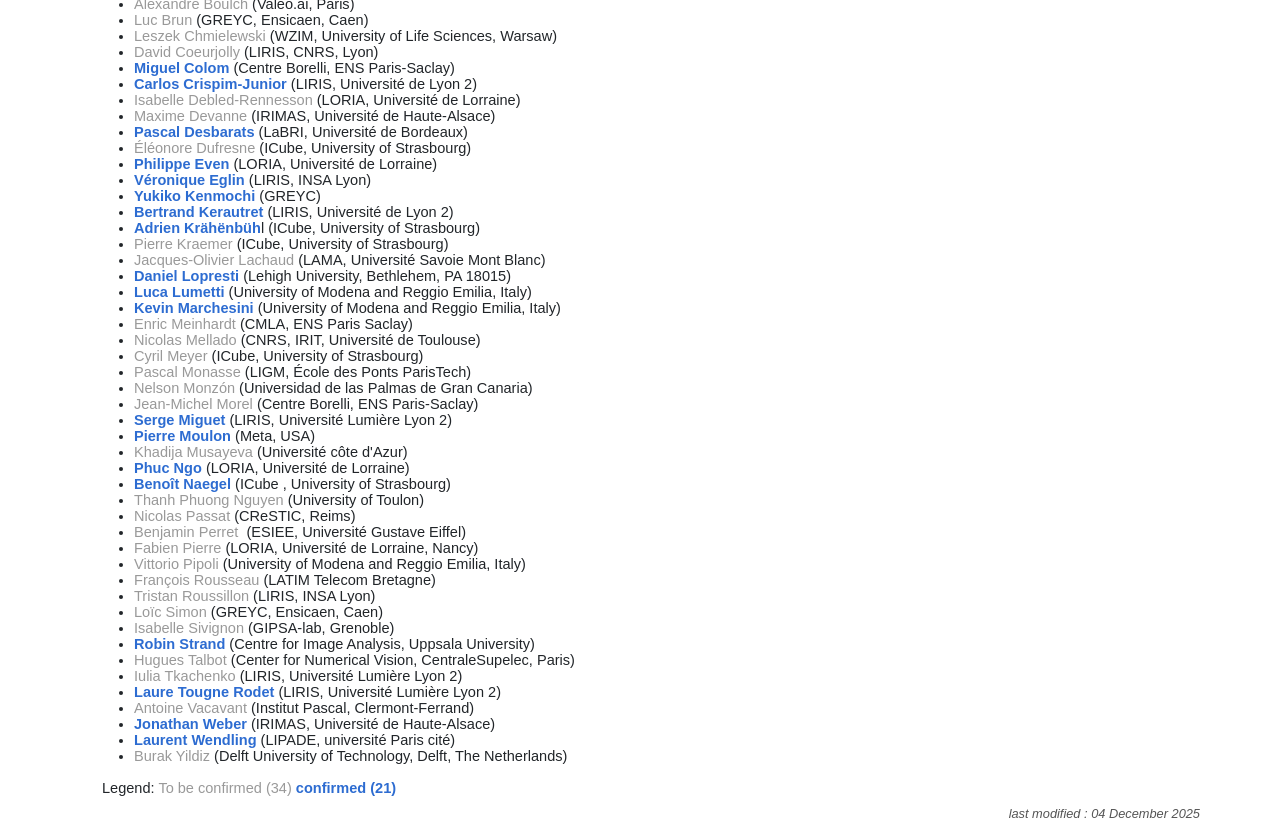
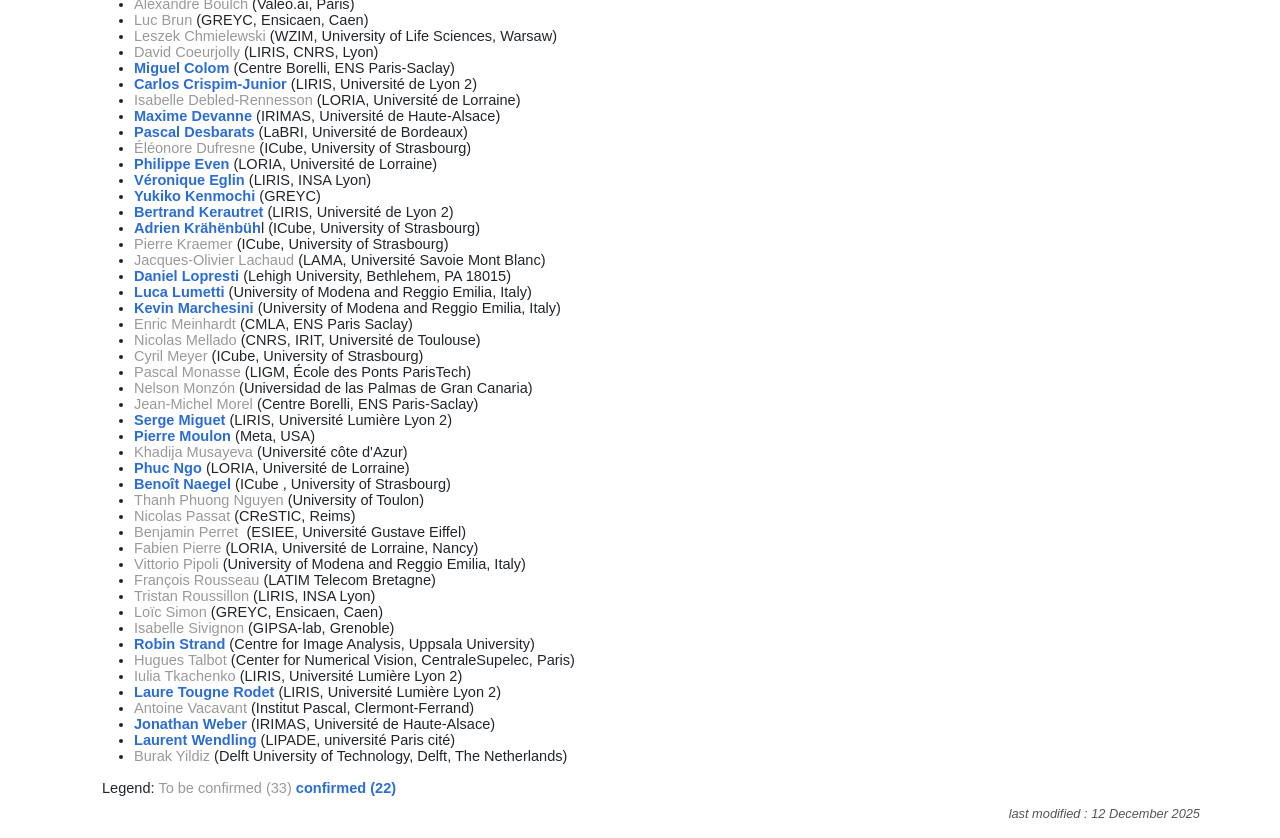
Before and after one commit to TC22-Team/rrpr2026, a Jekyll site: the page built from committees.html, in a window 1280 px wide. Shown: the part 1033-1871 px from the top of the page. Built offline with Jekyll 4.4.1, drawn with Linux system fonts in a browser that asks for light colours.

Commit message:
confirm committee member

```diff
--- a/committees.html
+++ b/committees.html
@@ -3,7 +3,7 @@
 title: "Committee of RRPR 2026 - Sixth Workshop on Reproducible Research in Pattern Recognition"
 canonical: "https://tc22-team.github.io/rrpr2026/committee.html"
 description: "Committee page of RRPR 2026 - Sixth Workshop on Reproducible Research in Pattern Recognition proposed to be a Sattelite workshop at ICPR 2026  Lyon 21 or 22 August 2026."
-last_modified: 2025-12-4
+last_modified: 2025-12-12
 ---
 
 <h1> Committees</h1>
@@ -48,7 +48,7 @@
 <li><span class="member-confirmed">Miguel Colom</span> (Centre Borelli, ENS Paris-Saclay)</li>
 <li><span class="member-confirmed">Carlos Crispim-Junior </span> (LIRIS, Universit&eacute; de Lyon 2)</li>
 <li><span class="member-tobeconfirmed">Isabelle Debled-Rennesson </span> (LORIA, Universit&eacute; de Lorraine)</li>
-<li><span class="member-tobeconfirmed">Maxime Devanne </span> (IRIMAS, Universit&eacute; de Haute-Alsace)</li>
+<li><span class="member-confirmed">Maxime Devanne </span> (IRIMAS, Universit&eacute; de Haute-Alsace)</li>
 <li><span class="member-confirmed">Pascal Desbarats</span> (LaBRI, Universit&eacute; de&nbsp;Bordeaux)</li>
 <li><span class="member-tobeconfirmed">&Eacute;l&eacute;onore Dufresne</span> (ICube, University of Strasbourg)<br /></li>
 <li><span class="member-confirmed">Philippe Even</span> (LORIA, Universit&eacute; de Lorraine)</li>
@@ -96,5 +96,5 @@
 </ul>
 
 Legend:
-<span class="member-tobeconfirmed"> To be confirmed (34)</span>
-<span class="member-confirmed">  confirmed (21) </span>
+<span class="member-tobeconfirmed"> To be confirmed (33)</span>
+<span class="member-confirmed">  confirmed (22) </span>
```
